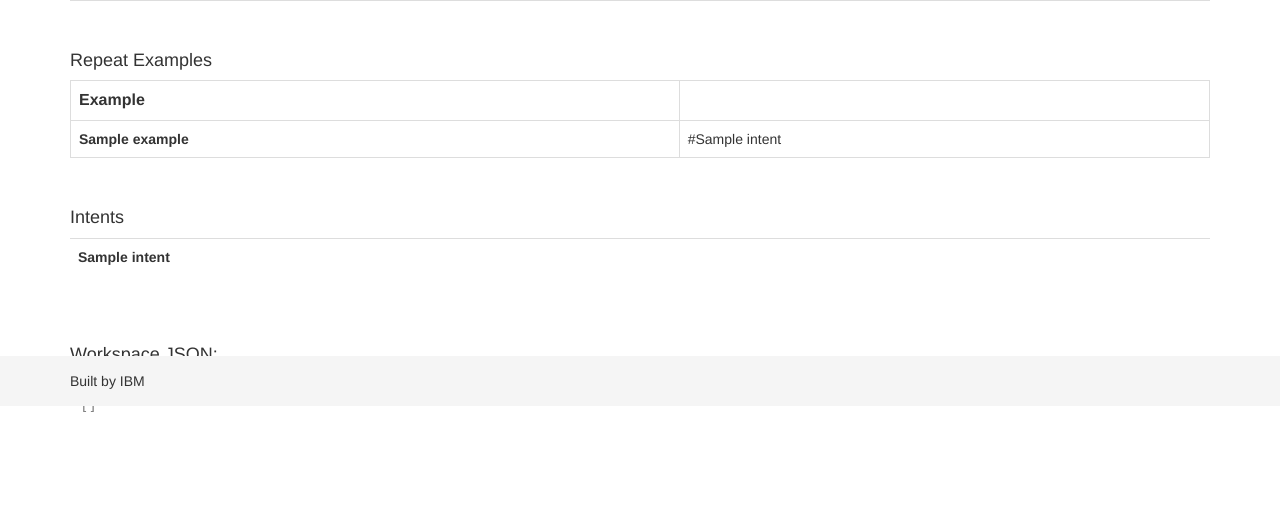
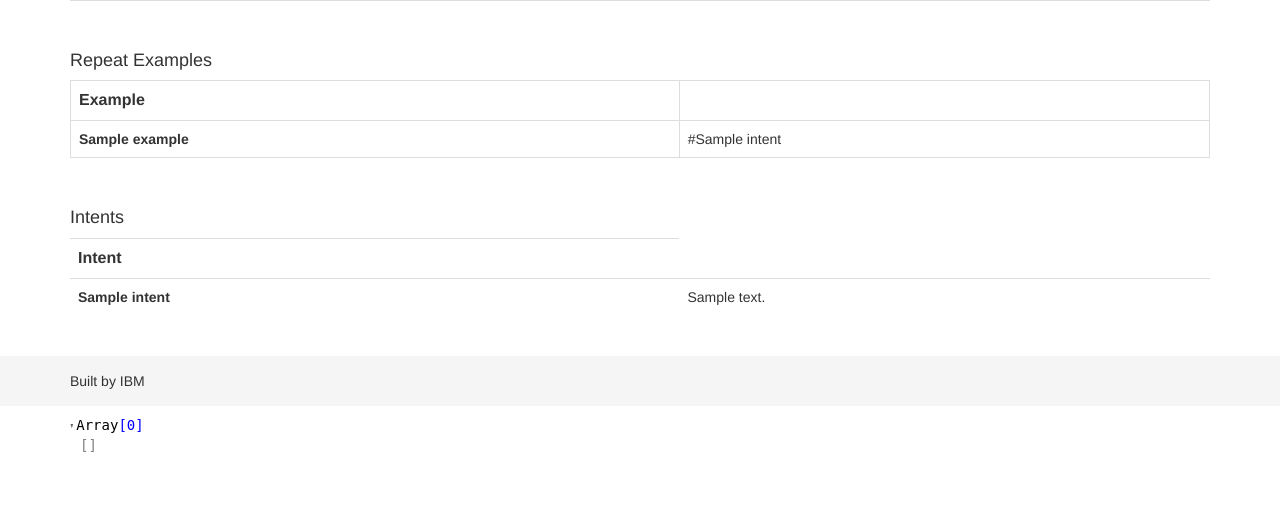
Before and after one commit to dtom90/watson-conversation-manager, a Flask app: template templates/workspace.html in a window 1280 px wide. Shown: the part 394-919 px from the top of the page. Before the commit the page ends 806 px from the top, so only its background shows below. Run offline with Flask 2, Linux system fonts and the light colour scheme; the template is opened without the code that fills it: values that come from a table or form of the project are taken from there, most other values are stand-ins (such as "Sample title", 1, 10 or a date in 2020); lists and menus that the app fills with data are empty; some libraries are stand-ins or nearby versions.

Commit message:
Rotated intents table

```diff
--- a/templates/workspace.html
+++ b/templates/workspace.html
@@ -34,16 +34,19 @@
 {% endif %}
 
 </p>
+
 {% if repeats: %}
 <br>
 <h4>Repeat Examples</h4>
 <table class="table table-bordered">
+
     <tr class="table-header">
         <th>Example</th>
         {% for i in range(max_repeats) %}
         <th>Intent {{i+1}}</th>
         {% endfor %}
     </tr>
+
     {% for example in repeats %}
     <tr>
         <th>{{ example }}</th>
@@ -52,23 +55,30 @@
         {% endfor %}
     </tr>
     {% endfor %}
+
 </table>
 {% endif %}
+
 <br>
 <h4>Intents</h4>
 <table class="table">
-    <tr>
-        {% for intent in workspace['intents'] %}
-        <th>{{ intent['intent'] }}</th>
+
+    <tr class="table-header">
+        <th>Intent</th>
+        {% for e in range(max_examples) %}
+        <th>Example {{e+1}}</th>
         {% endfor %}
     </tr>
-    {% for ex in range(max_examples) %}
+
+    {% for intent in workspace['intents'] %}
     <tr>
-        {% for intent in workspace['intents'] %}
-        <td>{{ intent['examples'][ex]['text'] if ex < intent['examples']|length }}</td>
+        <th>{{ intent['intent'] }}</th>
+        {% for example in intent['examples'] %}
+        <td>{{ example['text'] }}</td>
         {% endfor %}
     </tr>
     {% endfor %}
+
 </table>
 
 <br><br>
```
